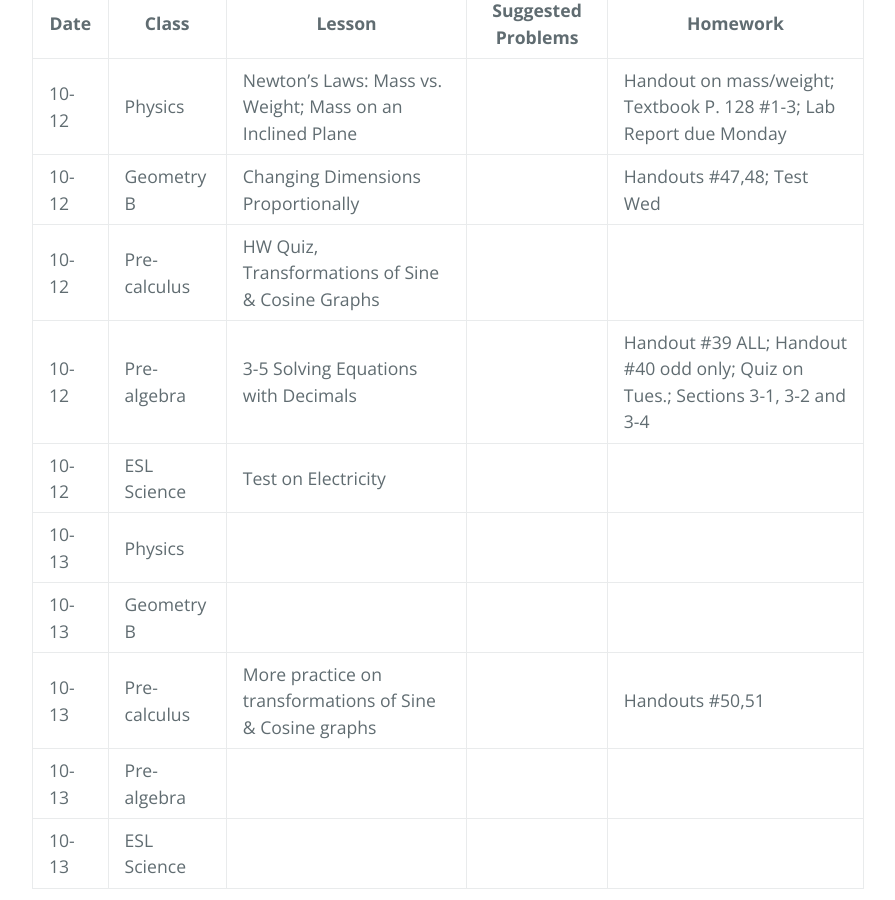
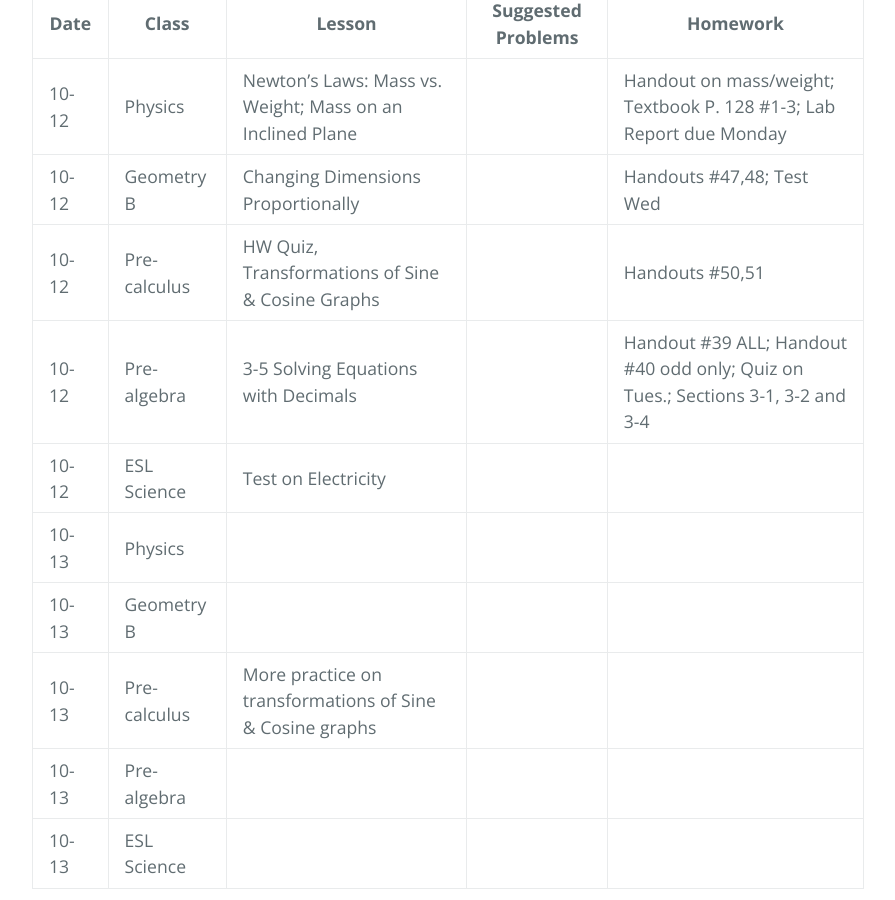
Before and after one commit to gpayoo/gpayoo, a Jekyll site: the page built from index.md, in a window 1280 px wide and 900 px high, scrolled down 580 px. Shown: the whole window, without its empty margins (192-1087 px from the left). Built offline with Jekyll 4.4.1, drawn with Linux system fonts in a browser that asks for light colours; our own code applies the rules of GitHub Pages for plain Markdown files.

```diff
--- a/index.md
+++ b/index.md
@@ -12,12 +12,12 @@ layout: default
 | ---- | ----- | ------ | -------- | ---
 | 10-12 | Physics | Newton's Laws: Mass vs. Weight; Mass on an Inclined Plane | | Handout on mass/weight; Textbook P. 128 #1-3; Lab Report due Monday
 | 10-12 | Geometry B | Changing Dimensions Proportionally  | |  Handouts #47,48; Test Wed|
-| 10-12 | Pre-calculus | HW Quiz, Transformations of Sine & Cosine Graphs| |
+| 10-12 | Pre-calculus | HW Quiz, Transformations of Sine & Cosine Graphs| |  Handouts #50,51
 | 10-12 | Pre-algebra | 3-5 Solving Equations with Decimals | | Handout #39 ALL; Handout #40 odd only; Quiz on Tues.; Sections 3-1, 3-2 and 3-4
 | 10-12 | ESL Science | Test on Electricity|  |
 | 10-13 | Physics |  | |
 | 10-13 | Geometry B |   | |  |
-| 10-13 | Pre-calculus | More practice on transformations of Sine & Cosine graphs | | Handouts #50,51
+| 10-13 | Pre-calculus | More practice on transformations of Sine & Cosine graphs | |
 | 10-13 | Pre-algebra |  | |
 | 10-13 | ESL Science | |  |
 
```
